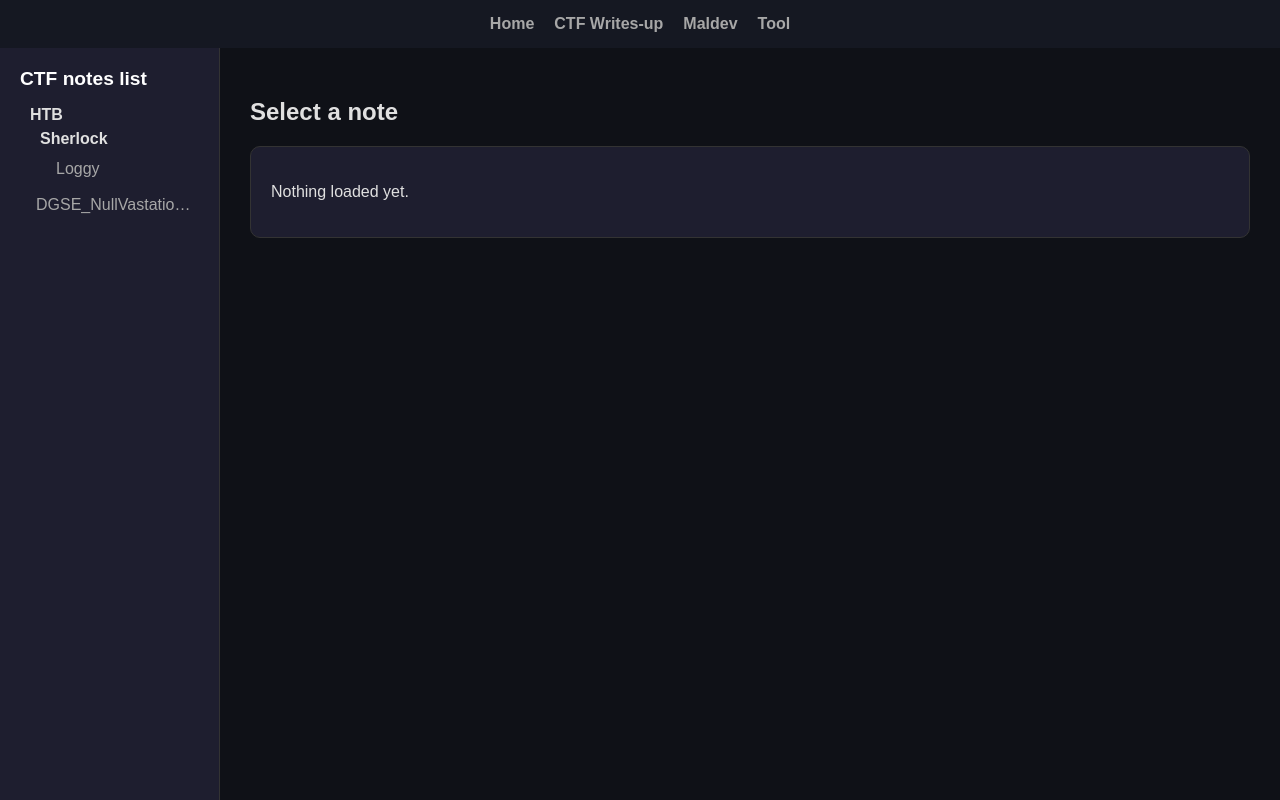
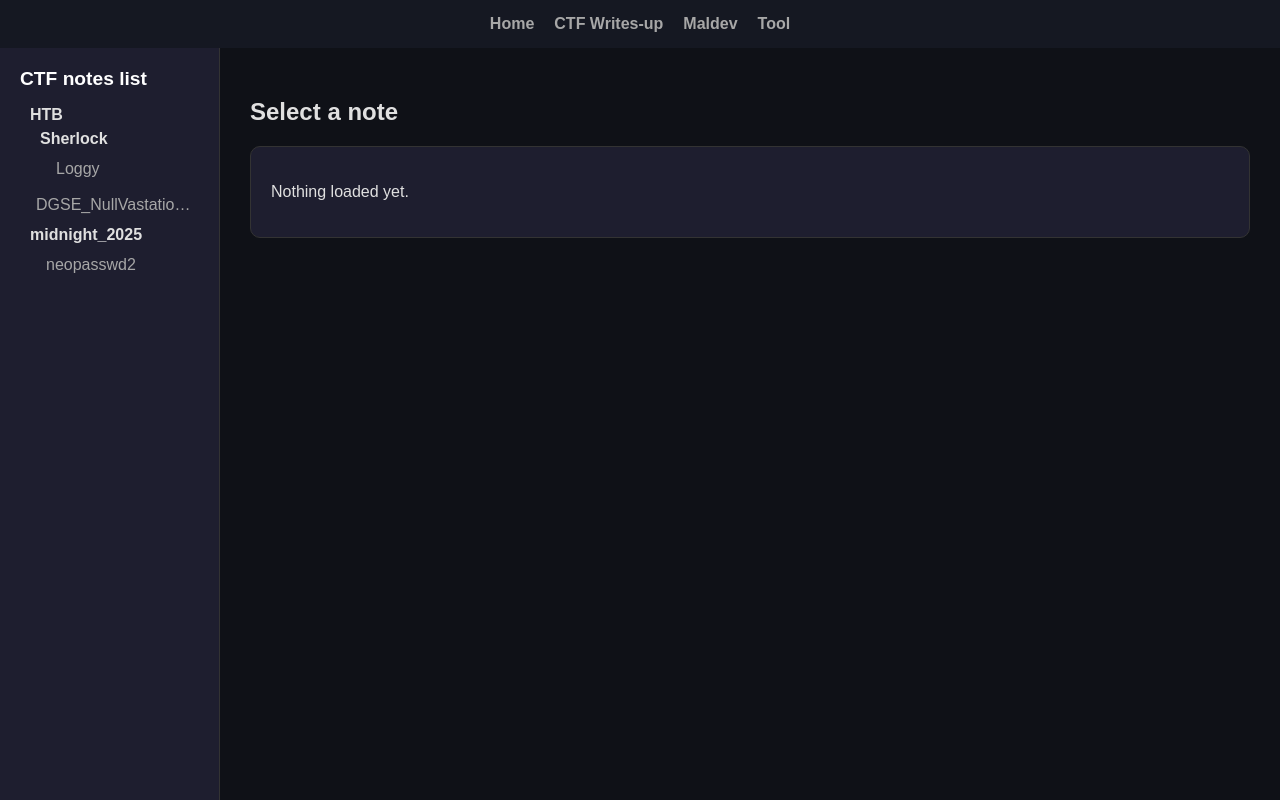
Before and after one commit to Z3R0ZZZ/Zeroz-Sec-Notes, a plain HTML site: page ctflist.html in a window 1280 px wide. Drawn offline with nearby package versions, Linux system fonts and the light colour scheme.

Commit message:
publish neopasswd2

```diff
--- a/ctflist.html
+++ b/ctflist.html
@@ -173,7 +173,8 @@
   <script>
     const files = [
       "note/ctf/HTB/Sherlock/Loggy.md",
-      "note/ctf/DGSE_NullVastation_Challenge.md"
+      "note/ctf/DGSE_NullVastation_Challenge.md",
+      "note/ctf/midnight_2025/neopasswd2.md"
     ];
 
     const noteList = document.getElementById("note-list");
```
